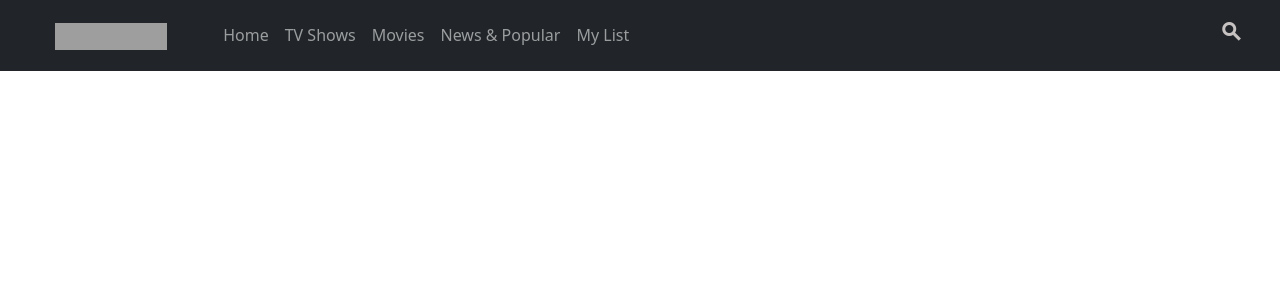
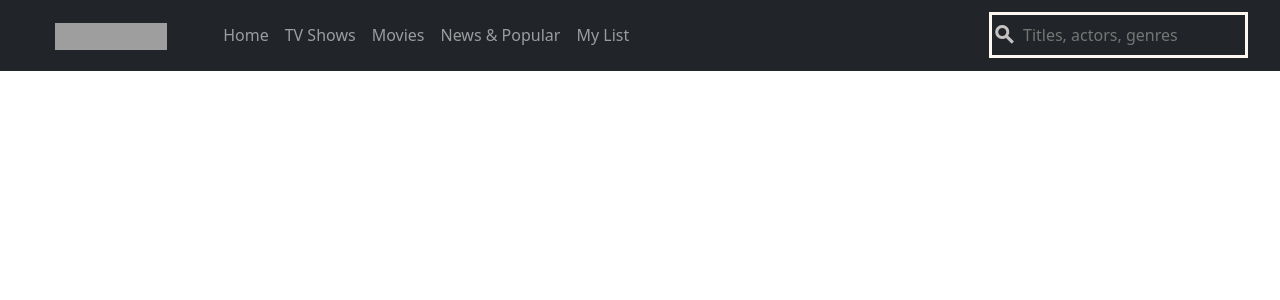
Before and after one commit to Abhishek-90/Netflix-Clone, an Angular app: page / in a window 1280 px wide. Both pictures are taken after a click on the element "search". Shown: the top 300 px of the page. Built offline with nearby package versions, Linux system fonts and the light colour scheme; grey boxes are pictures that could not be loaded.

Commit message:
Search box Open Animation Added : Smoothing Required

```diff
--- a/src/app/Components/navbar/navbar.component.css
+++ b/src/app/Components/navbar/navbar.component.css
@@ -16,8 +16,14 @@
 
 .search-section {
     margin-right: 2rem;
-    animation-duration: 2s;
+}
+
+.with-input-search {
+    border-color: rgb(253, 248, 241);
+    border-style: solid;
+    margin-right: 2rem;
     animation-name: showSearch;
+    animation-duration: 0.2s;
 }
 
 .search-input {
@@ -29,11 +35,35 @@
 }
 
 @keyframes showSearch {
-    25% {
-        width: 10rem;
+    0% {
+        width: 2rem;
     }
-    50% {
-        width: 15rem;
+    10% {
+        width: 3rem;
+    }
+    20% {
+        width: 4rem
+    }
+    30% {
+        width:5rem;
+    }
+    40% {
+        width: 6rem;
+    }
+    50%{
+        width: 7rem;
+    }
+    60% {
+        width: 8rem;
+    }
+    70% {
+        width: 9rem;
+    }
+    80% {
+        width:10rem;
+    }
+    90% {
+        width:11rem;
     }
     100% {
         width: fit-content;
--- a/src/app/Components/navbar/navbar.component.html
+++ b/src/app/Components/navbar/navbar.component.html
@@ -21,7 +21,13 @@
         </ul>
       </div>
     </div>
-    <div class="search-section">
+    <div class="search-section" (click)="showSearch()" *ngIf="!searchVisible; else withSearch">
       <mat-icon (click)="showSearch()" class="search-icon" color="warn">search</mat-icon>
     </div>
+    <ng-template #withSearch>
+      <div class="with-input-search d-flex">
+        <mat-icon (click)="showSearch()" class="search-icon" color="warn">search</mat-icon>
+        <input type="text" class="search-input" placeholder="Titles, actors, genres">
+      </div>
+    </ng-template>
 </nav>
```
